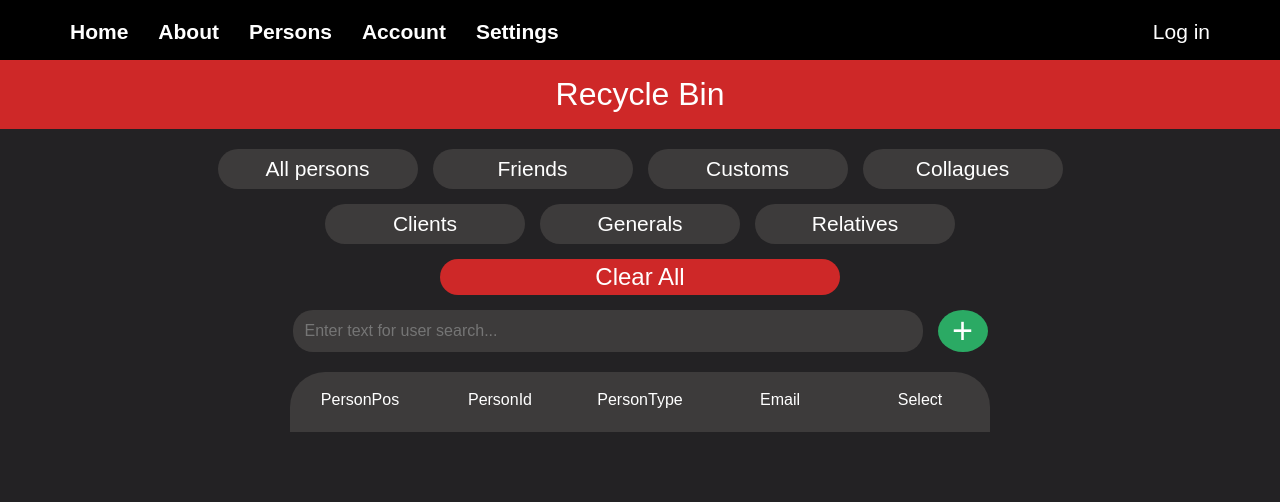
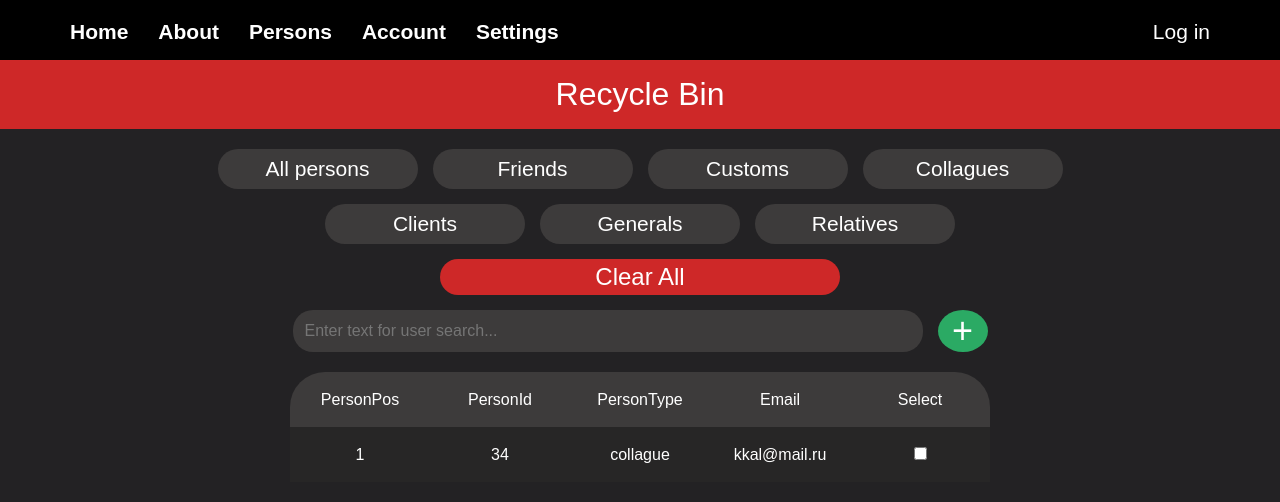
Before and after one commit to MR-Kotuk/PersoNet, a React (Vite) app: page /recycle_bin in a window 1280 px wide. Shown: the top 502 px of the page. Built offline with nearby package versions, Linux system fonts and the light colour scheme.

Commit message:
frontend feat (add new changes to binPerson)

```diff
--- a/src/pages/recycle/binPerson.tsx
+++ b/src/pages/recycle/binPerson.tsx
@@ -6,13 +6,29 @@ import axios from "axios";
 export const PersonRecyclePage: FC = () => {
   const inputUserSearch = useRef<HTMLInputElement>(null);
 
-  const [removedPersons, setRemovedPersons] = useState<IPerson[]>([]);
+  const [removedPersons, setRemovedPersons] = useState<IPerson[]>([
+    { id: 34, email: "kkal@mail.ru", personType: "collague", isChecked: false },
+  ]);
   const [isDelete, setIsDelete] = useState<boolean>(false);
+
+  const toggleChecked = (id: string | number) => {
+    setRemovedPersons((prevPersons) =>
+      prevPersons.map((person) =>
+        person.id === id ? { ...person, isChecked: !person.isChecked } : person
+      )
+    );
+  };
+
+  let removingPersonsId: object;
 
   useEffect(() => {
     const isPersonChecked = removedPersons.some((item) => item.isChecked);
 
     isPersonChecked ? setIsDelete(true) : setIsDelete(false);
+
+    removingPersonsId = removedPersons
+      .filter((item) => item.isChecked === true)
+      .map((item) => item.id);
   }, [removedPersons]);
 
   const onlyFriend = () => {
@@ -51,6 +67,10 @@ export const PersonRecyclePage: FC = () => {
 
   const allPersons = () => setRemovedPersons(removedPersons);
 
+  // const clearMarkedPersons = async () => {
+  //   await axios.delete("http://localhost:8080/recyclebin", removingPersonsId);
+  // };
+
   //   const clearAllRemovedPersons = async () => {
   //     await axios.delete("http://localhost:8080/recyclebin/clean");
   //   };
@@ -64,6 +84,7 @@ export const PersonRecyclePage: FC = () => {
   //   useEffect(() => {
   //     getAllRemovedPersons();
   //     clearAllRemovedPersons();
+  //     clearMarkedPersons();
   //   }, []);
 
   return (
@@ -143,6 +164,32 @@ export const PersonRecyclePage: FC = () => {
               Select
             </p>
           </div>
+
+          <div className="person-info">
+            {removedPersons.map((item, index) => (
+              <div
+                className={
+                  index % 2 === 0
+                    ? "person-info-item-black"
+                    : "person-info-item"
+                }
+                key={index}
+              >
+                <p>{index + 1}</p>
+                <p>{item.id}</p>
+                <p>{item.personType}</p>
+                <p>{item.email}</p>
+
+                <p>
+                  <input
+                    type="checkbox"
+                    checked={item.isChecked}
+                    onChange={() => toggleChecked(item.id)}
+                  />
+                </p>
+              </div>
+            ))}
+          </div>
         </div>
       </div>
     </>
```
Lines whose indentation alone changed are shown as unchanged.
